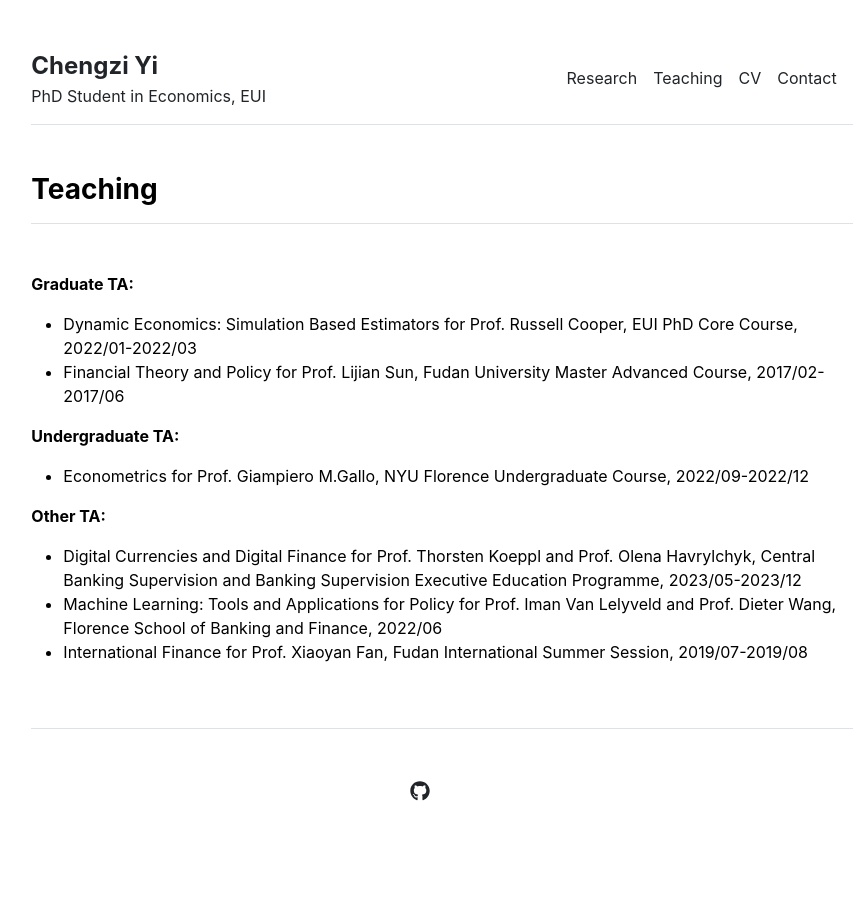
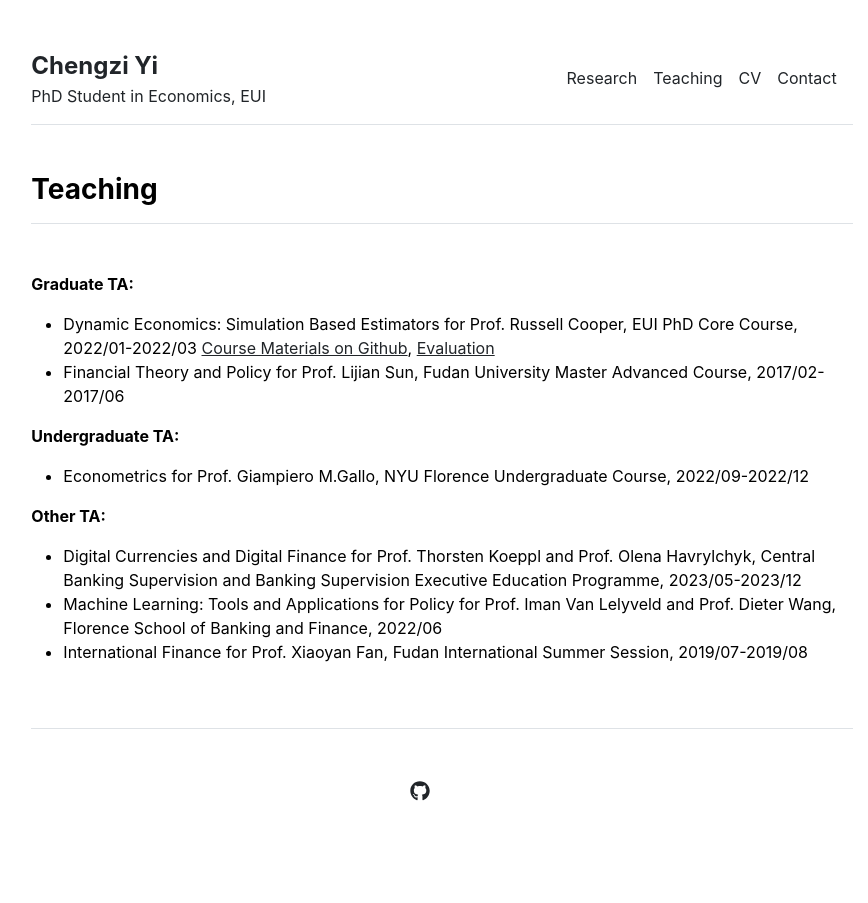
Before and after one commit to chengzi-yi/chengzi-yi.github.io, a Jekyll site: the page built from teaching.md, in a window 1280 px wide. Shown: the whole page, without its empty margins (198-1066 px from the left). Built offline with Jekyll 4.4.1, drawn with Linux system fonts in a browser that asks for light colours.

Commit message:
update CV and teaching

```diff
--- a/teaching.md
+++ b/teaching.md
@@ -3,12 +3,14 @@ layout: teaching
 title: "Teaching"
 permalink: /teaching
 ---
+**Graduate TA:**
 
-**Graduate TA:**
 - Dynamic Economics: Simulation Based Estimators for Prof. Russell Cooper, EUI PhD Core Course, 2022/01-2022/03
+  [Course Materials on Github](https://github.com/chengzi-yi/Metrics-III-SMM), [Evaluation](/assets/ECO-CO-STATS3-Statistics-and-Econometrics-3-1.pdf)
 - Financial Theory and Policy for Prof. Lijian Sun, Fudan University Master Advanced Course, 2017/02-2017/06
 
 **Undergraduate TA:**
+
 - Econometrics for Prof. Giampiero M.Gallo, NYU Florence Undergraduate Course, 2022/09-2022/12
 
 **Other TA:**
```
Also changed, not shown: 2 other files.
